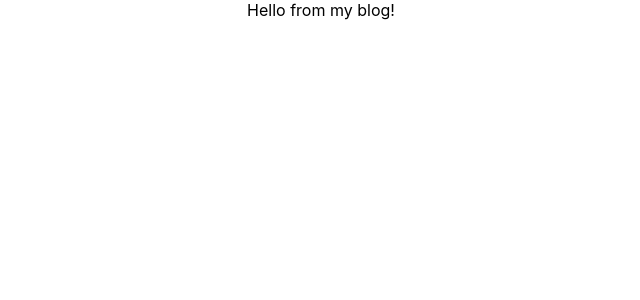
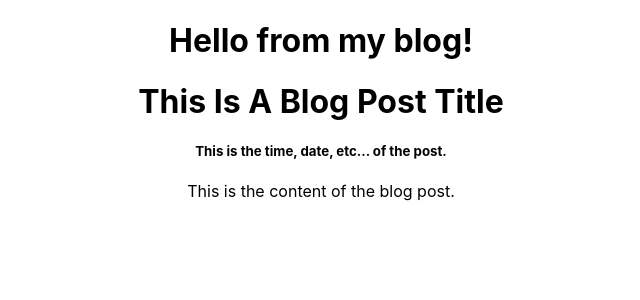
Before and after one commit to etreadway/blog, a React (Create React App) app: page / in a window 1280 px wide. Shown: the top 300 px of the page, without its empty margins (319-959 px from the left). Built offline with nearby package versions, Linux system fonts and the light colour scheme.

Commit message:
made posts component

```diff
--- a/src/App.js
+++ b/src/App.js
@@ -1,8 +1,13 @@
-import logo from "./logo.svg";
 import "./App.css";
+import { Posts } from "./components/Posts";
 
 function App() {
-  return <div className="App">Hello from my blog!</div>;
+  return (
+    <div className="App">
+      <h1>Hello from my blog!</h1>
+      <Posts />
+    </div>
+  );
 }
 
 export default App;
--- /dev/null
+++ b/src/components/Posts.jsx
@@ -0,0 +1,9 @@
+export const Posts = () => {
+  return (
+    <div>
+      <h1>This Is A Blog Post Title</h1>
+      <h5>This is the time, date, etc... of the post.</h5>
+      <p>This is the content of the blog post.</p>
+    </div>
+  );
+};
```
